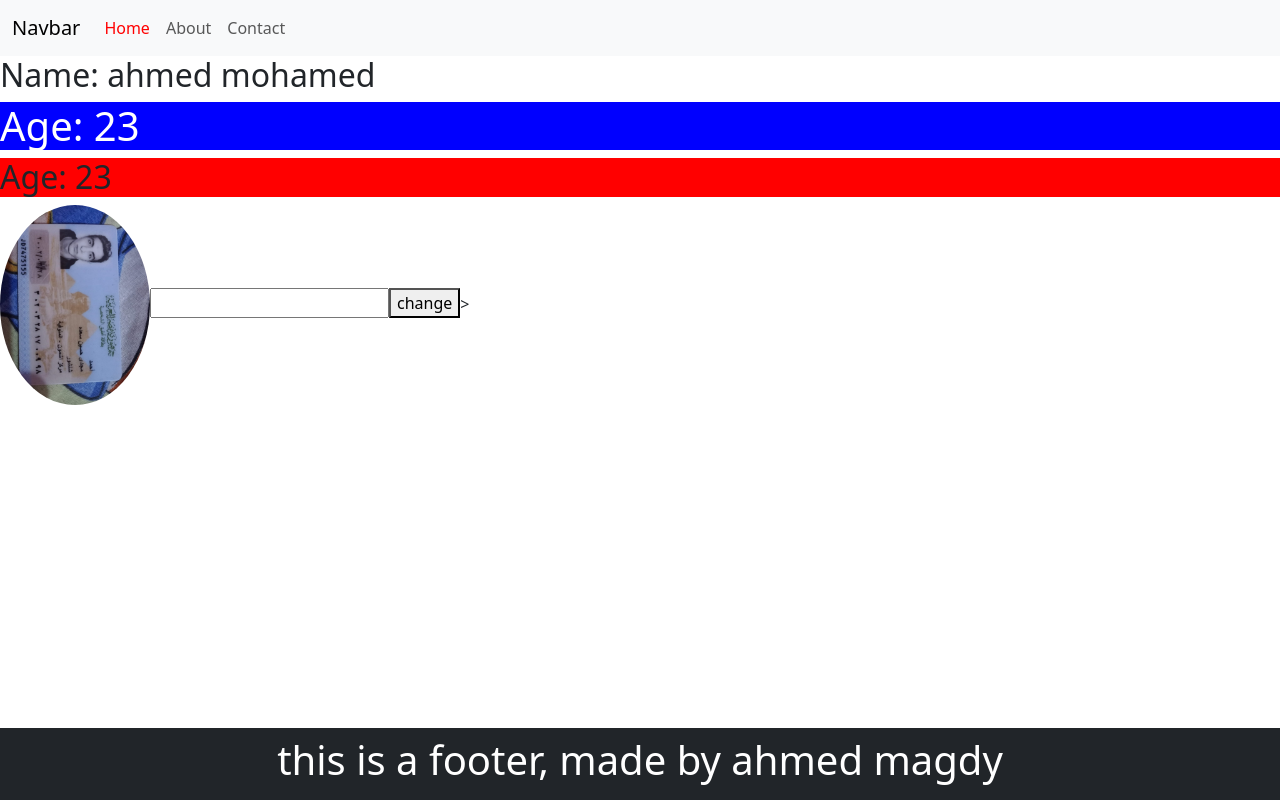
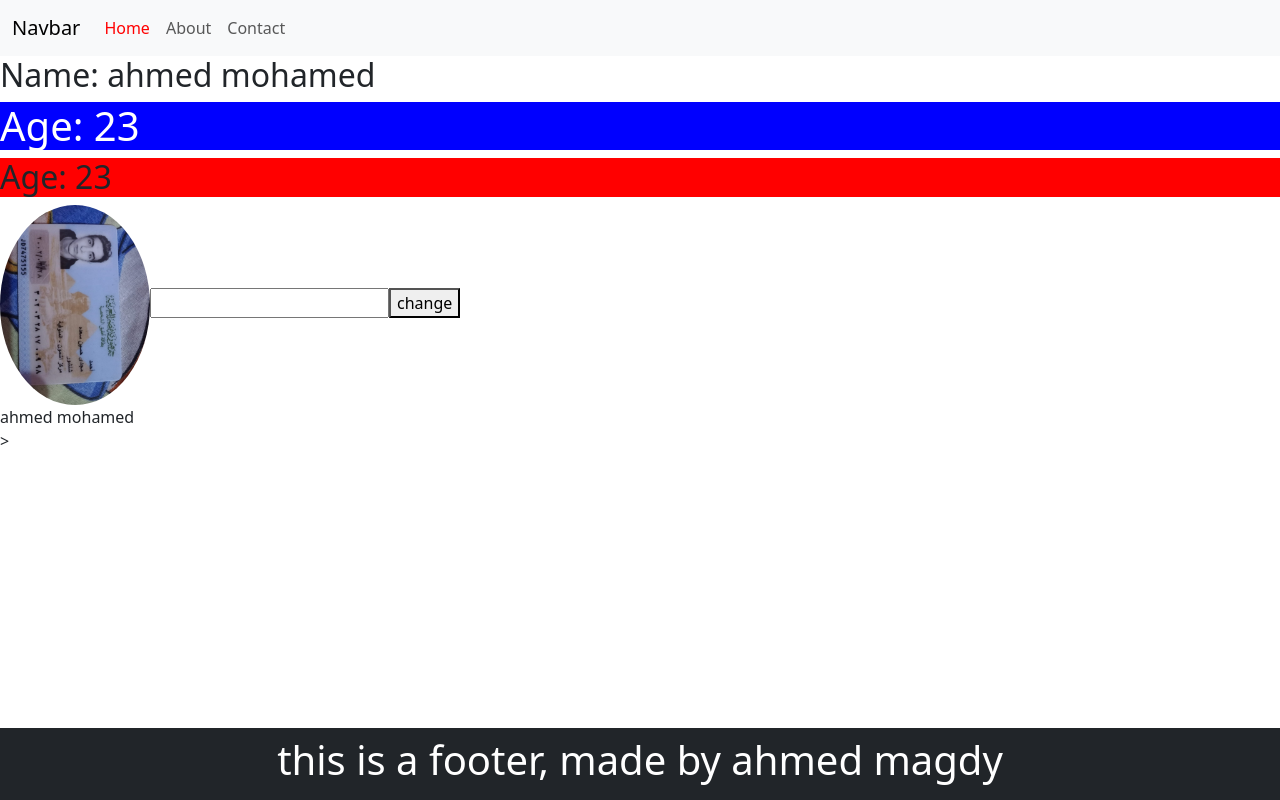
Before and after one commit to seadadevo/Angular-Repo, an Angular app: page /home in a window 1280 px wide. Built offline with nearby package versions, Linux system fonts and the light colour scheme.

Commit message:
apply on @Input decorator to move data from parent to child component

```diff
--- /dev/null
+++ b/src/app/child/child.component.html
@@ -0,0 +1,3 @@
+<div>
+    {{userNameFromParent}}
+</div>
--- a/src/app/home/home.component.html
+++ b/src/app/home/home.component.html
@@ -5,3 +5,4 @@
 <img [width]="imgWidth" [src]="imgSrc" alt="ahmed" [ngClass]="{'center': userAge > 10}">
 <input (keyup.w)="welcome($event)" type="text">
 <button (click)="changeToggleTheme()">change</button>
+<app-child [userNameFromParent]="userName"></app-child>
--- a/src/app/home/home.component.ts
+++ b/src/app/home/home.component.ts
@@ -1,10 +1,11 @@
 import { CommonModule, NgStyle } from '@angular/common';
 import { Component } from '@angular/core';
+import { ChildComponent } from '../child/child.component';
 
 @Component({
   selector: 'app-home',
   standalone: true,
-  imports: [CommonModule],
+  imports: [CommonModule, ChildComponent],
   templateUrl: './home.component.html',
   styleUrl: './home.component.scss'
 })
@@ -25,6 +26,8 @@ export class HomeComponent {
   lightTheme: string = "background-color: red; color: black;font-size: 20px;"
   darkTheme: string = "background-color: blue; color: white;font-size: 40px;"
 
+  friends: string[] = ['ahmed', 'ali', 'khaled', 'ismail'];
+
 
 
 }
```
Also changed, not shown: src/app/child/child.component.ts (added, +12 -0 lines), src/app/child/child.component.scss (added).
